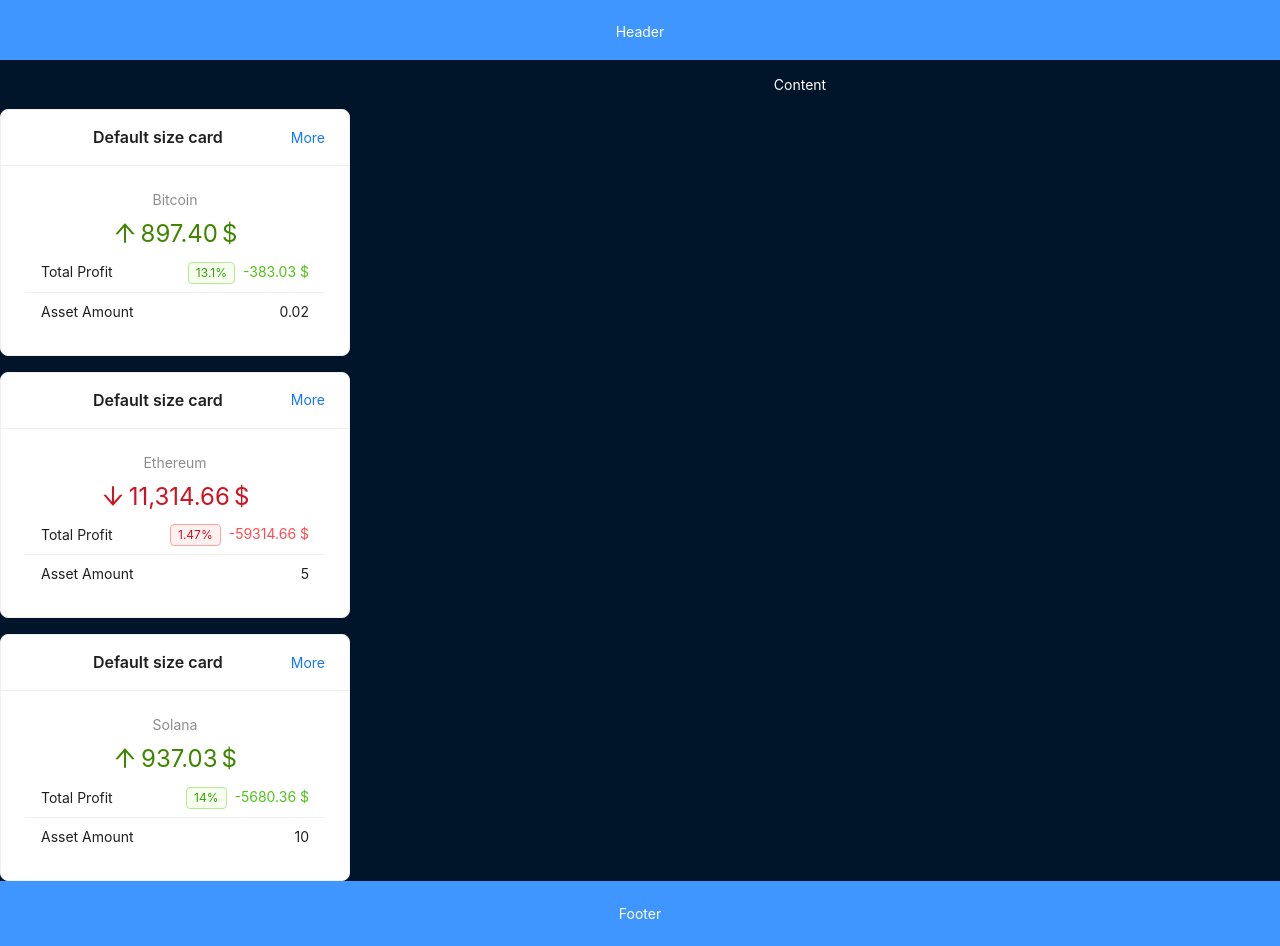
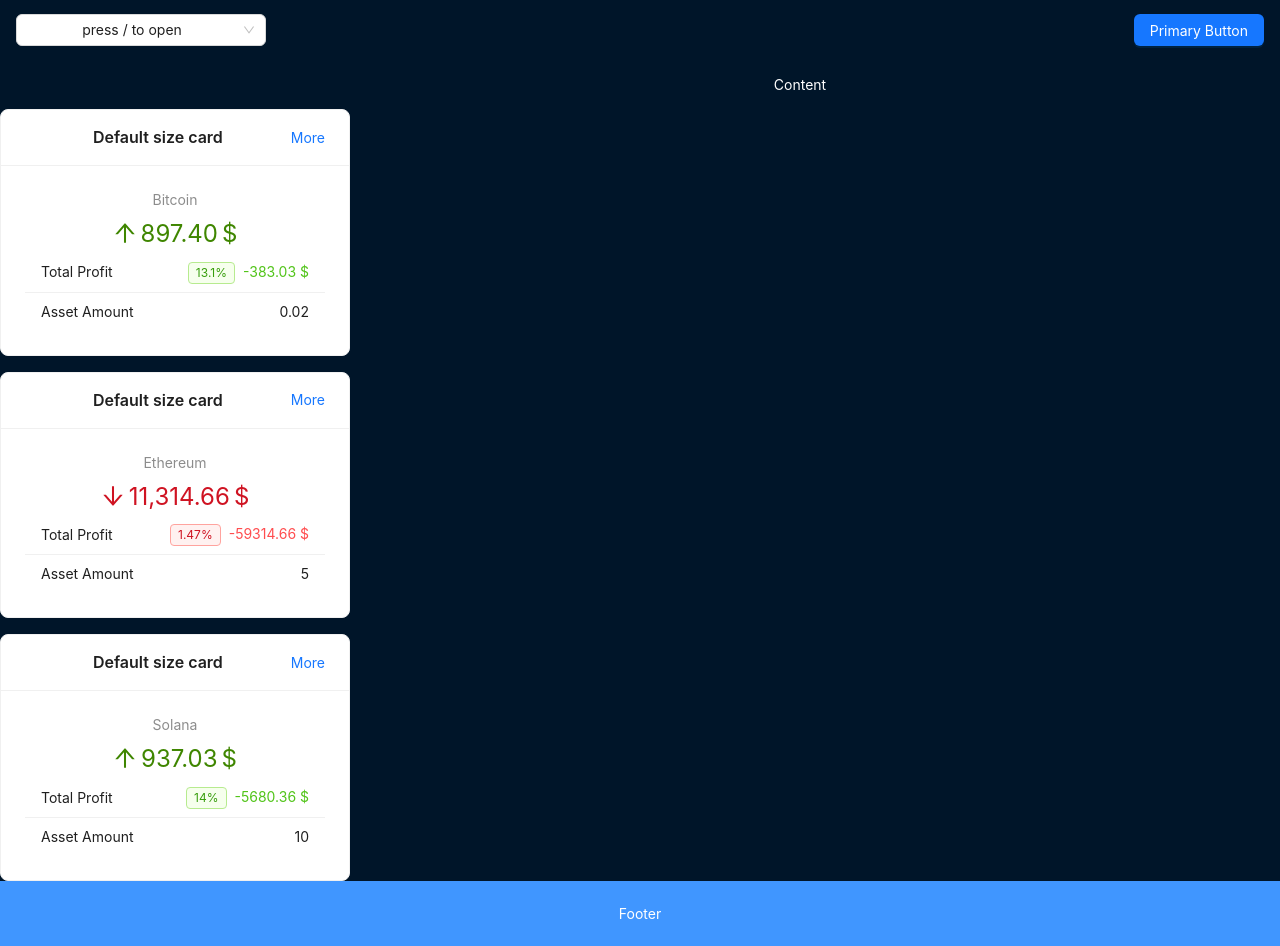
Before and after one commit to egorystuff/react-crypto, a React (Vite) app: page / in a window 1280 px wide. Built offline with nearby package versions, Linux system fonts and the light colour scheme.

Commit message:
updated header

```diff
--- /dev/null
+++ b/src/components/AddAssetForm.tsx
@@ -0,0 +1,5 @@
+import React from "react";
+
+export const AddAssetForm: React.FunctionComponent = () => {
+  return <form>FORM ASSET</form>;
+};
--- /dev/null
+++ b/src/components/CoinInfoModal.tsx
@@ -0,0 +1,5 @@
+import React from "react";
+
+export const CoinInfoModal: React.FC<any> = ({ coin }) => {
+  return <h2>{coin?.name}</h2>;
+};
--- a/src/components/layout/AppContent.tsx
+++ b/src/components/layout/AppContent.tsx
@@ -9,6 +9,6 @@
   padding: "1rem",
 };
 
-export const AppContent = () => {
+export const AppContent: React.FC = () => {
   return <Content style={contentStyle}>Content</Content>;
 };
--- a/src/components/layout/AppFooter.tsx
+++ b/src/components/layout/AppFooter.tsx
@@ -7,6 +7,6 @@
   backgroundColor: "#4096ff",
 };
 
-export const AppFooter = () => {
+export const AppFooter: React.FC = () => {
   return <Footer style={footerStyle}>Footer</Footer>;
 };
--- a/src/components/layout/AppHeader.tsx
+++ b/src/components/layout/AppHeader.tsx
@@ -1,19 +1,77 @@
+import React, { useContext, useEffect, useState } from "react";
+import { Button, Drawer, Modal, Select, Space } from "antd";
 import { Header } from "antd/es/layout/layout";
-import React from "react";
+import CryptoContext, { CryptoContextType } from "../../context/crypto-context";
+import { CoinInfoModal } from "../CoinInfoModal";
+import { AddAssetForm } from "../AddAssetForm";
+
+// -------------------------------------------------------------------------------------------
 
 const headerStyle: React.CSSProperties = {
+  width: "100%",
   textAlign: "center",
-  color: "#fff",
   height: 60,
-  paddingInline: 48,
-  lineHeight: "64px",
-  backgroundColor: "#4096ff",
+  padding: "1rem",
+  display: "flex",
+  justifyContent: "space-between",
+  alignItems: "center",
 };
 
-export const AppHeader = () => {
+// -------------------------------------------------------------------------------------------
+
+export const AppHeader: React.FC = () => {
+  const { crypto } = useContext<CryptoContextType>(CryptoContext);
+
+  const [select, setSelect] = useState<boolean>(false);
+  const [modal, setModal] = useState<boolean>(false);
+  const [coin, setCoin] = useState<null>(null);
+  const [drawer, setDrawer] = useState<boolean>(false);
+
+  useEffect(() => {
+    const keypress = (e: KeyboardEvent) => {
+      if (e.key === "/") setSelect((prev) => !prev);
+    }; //
+    document.addEventListener("keypress", keypress);
+    return () => document.removeEventListener("keypress", keypress);
+  }, []);
+
+  const handleSelect = (value: string) => {
+    setCoin(crypto.find((coin) => coin.id === value));
+    setModal(true);
+  };
+
   return (
-    <>
-      <Header style={headerStyle}>Header</Header>
-    </>
+    <Header style={headerStyle}>
+      <Select
+        open={select}
+        style={{ width: "250px" }}
+        value='press / to open'
+        onSelect={handleSelect}
+        onClick={() => setSelect((prev) => !prev)}
+        options={crypto.map((coin) => ({
+          label: coin.name,
+          value: coin.id,
+          icon: coin.icon,
+        }))}
+        optionRender={(option) => (
+          <Space>
+            <img style={{ width: 20, height: 20 }} src={option.data.icon} alt={option.data.label} />
+            {option.data.label}
+          </Space>
+        )}
+      />
+
+      <Button type='primary' onClick={() => setDrawer(true)}>
+        Primary Button
+      </Button>
+
+      <Modal open={modal} onOk={() => setModal(false)} onCancel={() => setModal(false)}>
+        <CoinInfoModal coin={coin} />
+      </Modal>
+
+      <Drawer title='Basic Drawer' onClose={() => setDrawer(false)} open={drawer}>
+        <AddAssetForm />
+      </Drawer>
+    </Header>
   );
 };
--- a/src/components/layout/AppLayout.tsx
+++ b/src/components/layout/AppLayout.tsx
@@ -6,7 +6,7 @@
 import { AppFooter } from "./AppFooter";
 import CryptoContext from "../../context/crypto-context";
 
-export const AppLayout = () => {
+export const AppLayout: React.FC = () => {
   const { loading } = useContext(CryptoContext);
 
   if (loading) {
--- a/src/components/layout/AppSider.tsx
+++ b/src/components/layout/AppSider.tsx
@@ -3,7 +3,7 @@
 import { Card, List, Space, Statistic, Tag, Typography } from "antd";
 import { ArrowUpOutlined, ArrowDownOutlined } from "@ant-design/icons";
 import { capitalize } from "../../utils";
-import CryptoContext from "../../context/crypto-context";
+import CryptoContext, { CryptoContextType } from "../../context/crypto-context";
 
 // -------------------------------------------------------------------------------------------
 
@@ -16,10 +16,8 @@
 
 // -------------------------------------------------------------------------------------------
 
-export const AppSider = () => {
-  const { assets } = useContext(CryptoContext);
-
-  // -------------------------------------------------------------------------------------------
+export const AppSider: React.FC = () => {
+  const { assets } = useContext<CryptoContextType>(CryptoContext);
 
   return (
     <Sider width='25%' style={siderStyle}>
--- a/src/context/crypto-context.tsx
+++ b/src/context/crypto-context.tsx
@@ -4,7 +4,7 @@
 import { CryptoAssetsData, CryptoType } from "../data";
 import { percentDifference } from "../utils";
 
-interface CryptoContextType {
+export interface CryptoContextType {
   loading: boolean;
   crypto: any[];
   assets: any[];
```
